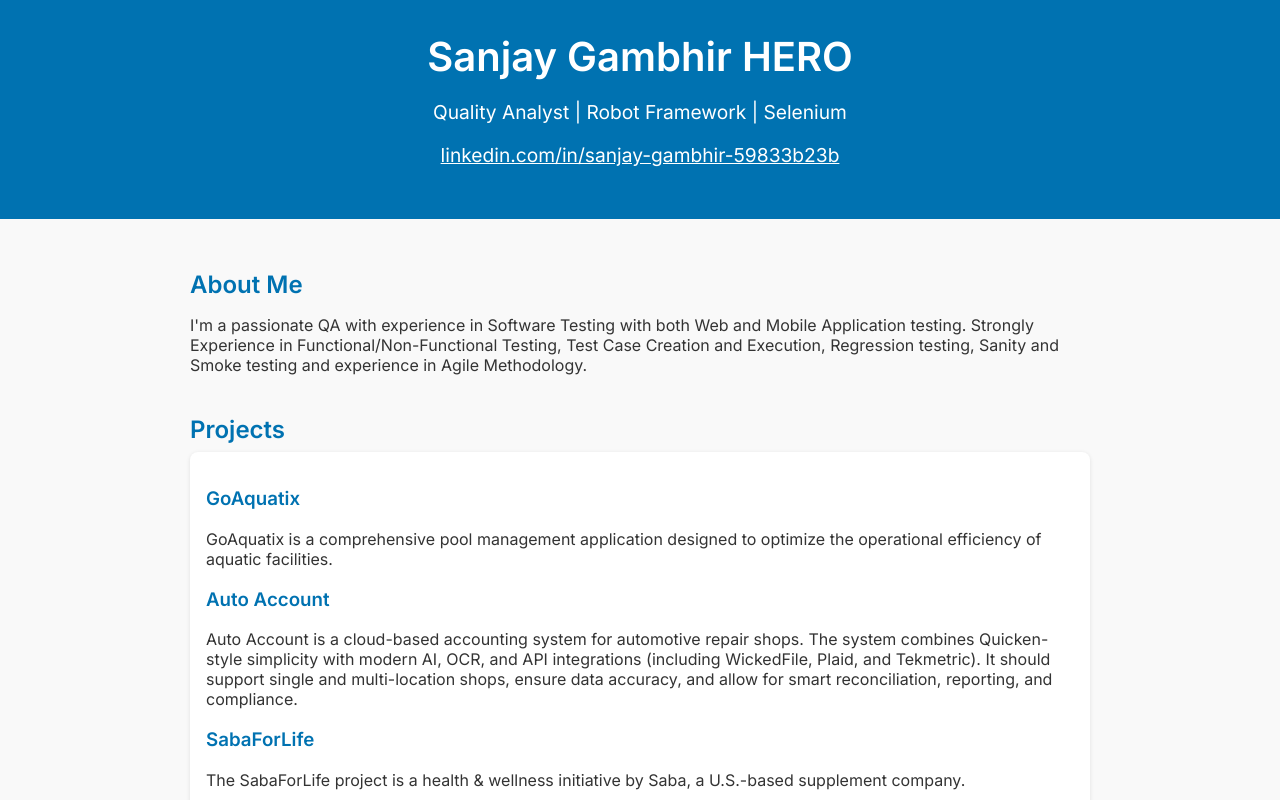
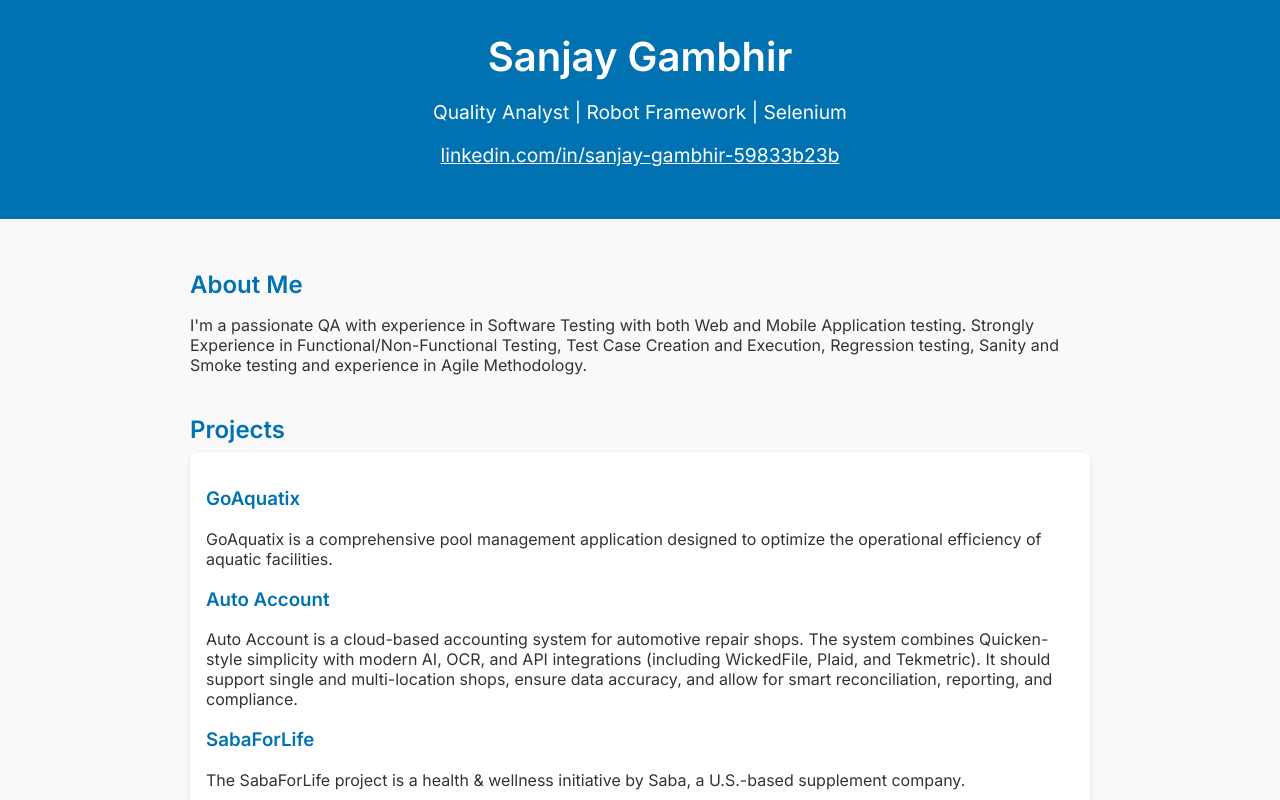
Before and after one commit to sanjaygambhir74/Portfilio, a plain HTML site: page index.html in a window 1280 px wide. Shown: the top 800 px of the page. Drawn offline with Linux system fonts and the light colour scheme.

Commit message:
Update index.html

```diff
--- a/index.html
+++ b/index.html
@@ -71,7 +71,7 @@
 <body>
 
   <header>
-    <h1>Sanjay Gambhir HERO</h1>
+    <h1>Sanjay Gambhir</h1>
     <p>Quality Analyst | Robot Framework | Selenium</p>
     <p><a href="https://www.linkedin.com/in/yourprofile" target="_blank" style="color:white; text-decoration: underline;">linkedin.com/in/sanjay-gambhir-59833b23b</a></p>
   </header>
```
